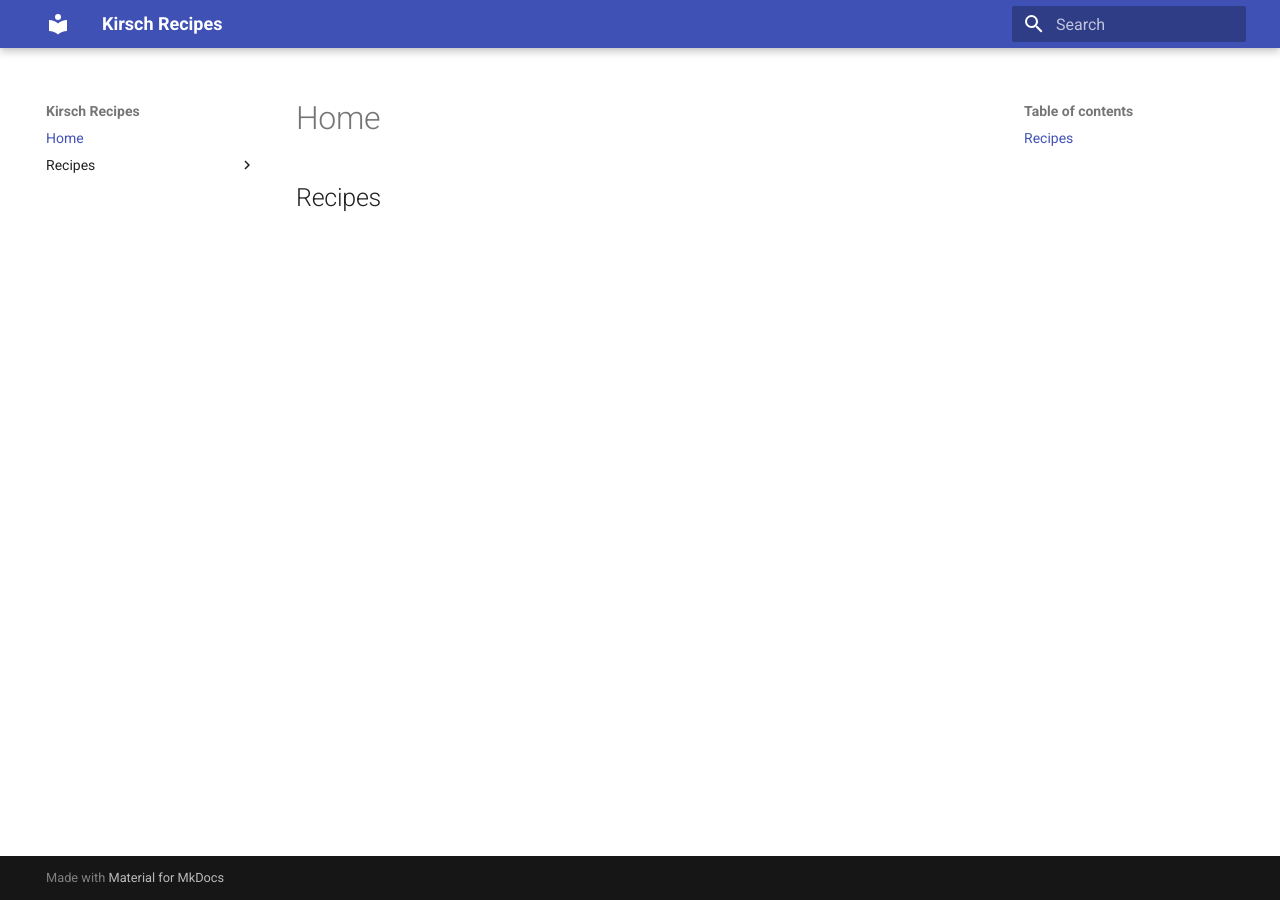
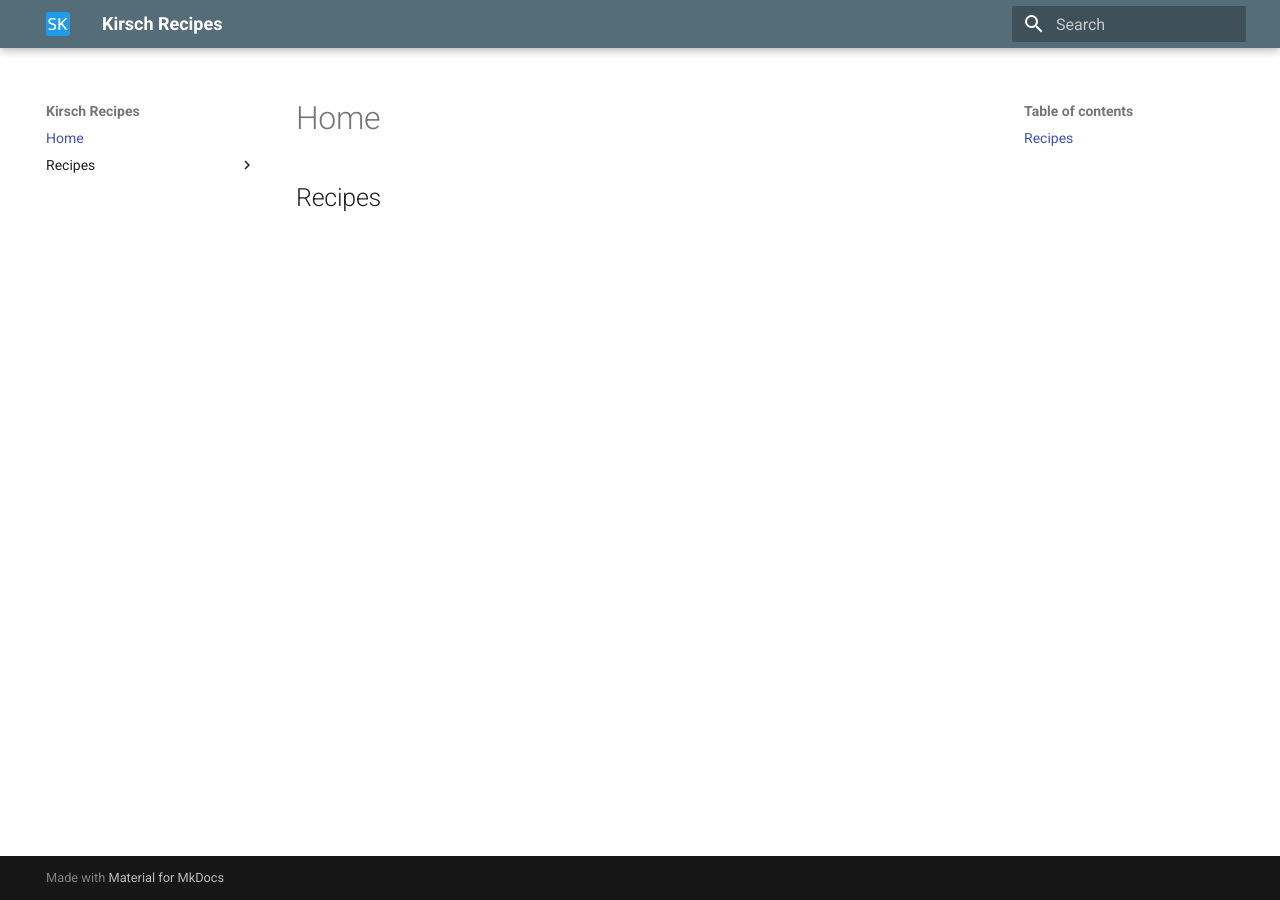
Before and after one commit to SamKirsch10/recipes, an MkDocs documentation site: the page built from docs/index.md, in a window 1280 px wide. Built offline with MkDocs 1.6.1 and Material for MkDocs 9.7.7, drawn with Linux system fonts in a browser that asks for light colours.

Commit message:
update favicon to match

```diff
--- a/mkdocs.yml
+++ b/mkdocs.yml
@@ -1,6 +1,10 @@
 site_name: Kirsch Recipes
 theme:
   name: material
+  favicon: images/favicon_io/favicon.ico
+  logo: images/favicon_io/icon.png
+  palette:
+    primary: blue grey
 plugins:
   - glightbox
   - macros
```
Also changed, not shown: docs/images/favicon_io/about.txt (added, +8 -0 lines), docs/images/favicon_io/favicon.ico (added), docs/images/favicon_io/icon.png (added), docs/images/favicon_io/site.webmanifest (added).
